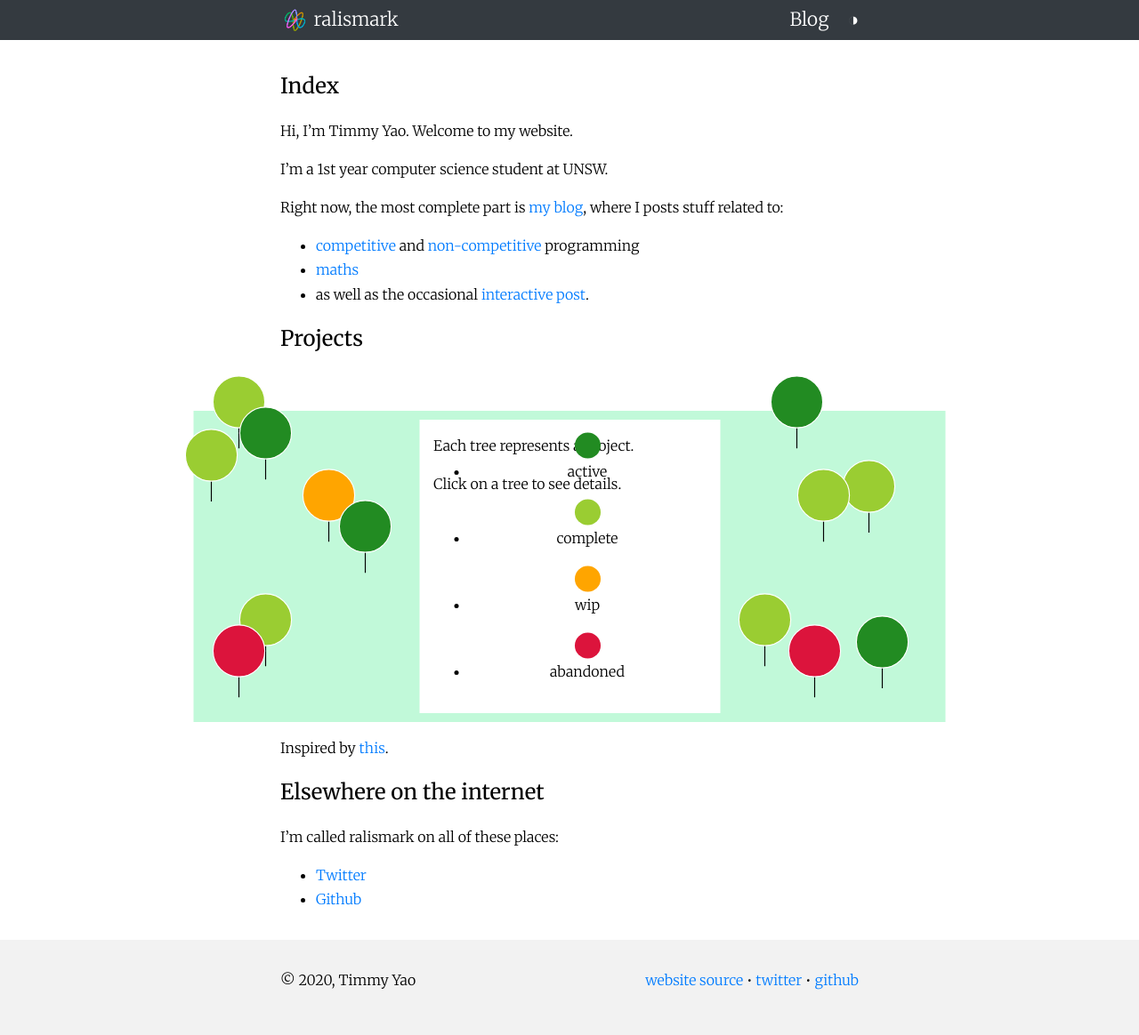
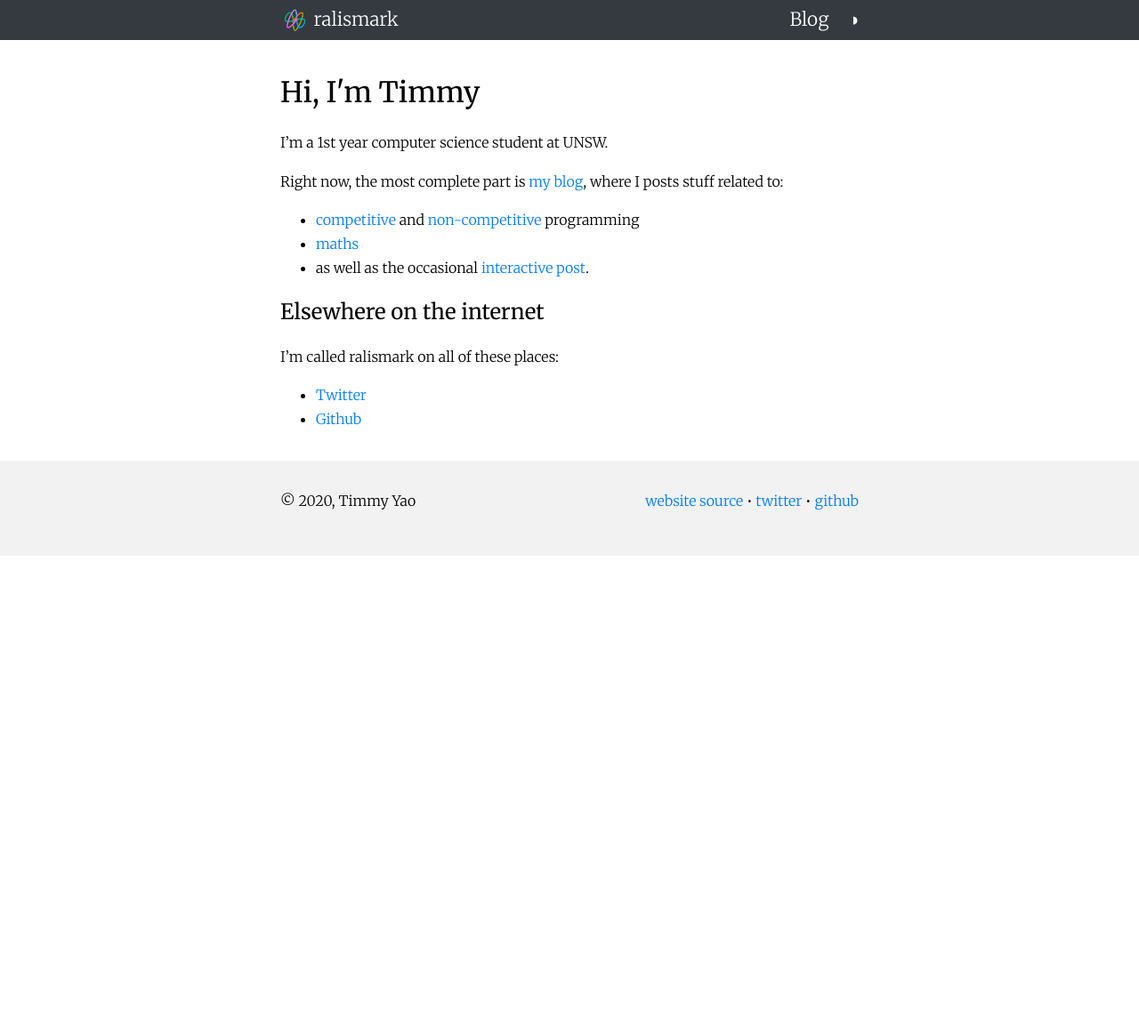
Before and after one commit to ralismark/ralismark.github.io, a Jekyll site: the page built from index.html, in a window 1280 px wide. Shown: the whole page at 89% size. Built offline with Jekyll 4.4.1, drawn with Linux system fonts in a browser that asks for light colours; our own code applies the rules of GitHub Pages for plain Markdown files; after the commit the page ends 900 px from its top, so only the background shows below that.

Commit message:
Temporary index rewrite

```diff
--- a/index.md
+++ b/index.html
@@ -3,9 +3,9 @@ layout: default
 title: # blank
 ---
 
-# Index
+<h1>Hi, I'm Timmy</h1>
 
-Hi, I'm Timmy Yao. Welcome to my website.
+{% capture content %}
 
 I'm a 1st year computer science student at UNSW.
 
@@ -15,17 +15,12 @@ Right now, the most complete part is [my blog](/posts.html), where I posts stuff
 - [maths](/2019/04/05/speed-of-light.html)
 - as well as the occasional [interactive post](/2019/05/24/fenwick-tree.html).
 
-# Projects
-
-{% include trees.html %}
-
-Inspired by [this][stevens-blog].
-
-[stevens-blog]: http://htmlpreview.github.io/?https://github.com/acenturyandabit/acenturyandabit.github.io/blob/68a24395b008dde778b6576c805a4346a35f06b7/index.html
-
 # Elsewhere on the internet
 
 I'm called ralismark on all of these places:
 
 - <a rel="me" href="https://twitter.com/ralismark">Twitter</a>
 - <a rel="me" href="https://github.com/ralismark">Github</a>
+
+{% endcapture %}
+{{ content | markdownify }}
```
